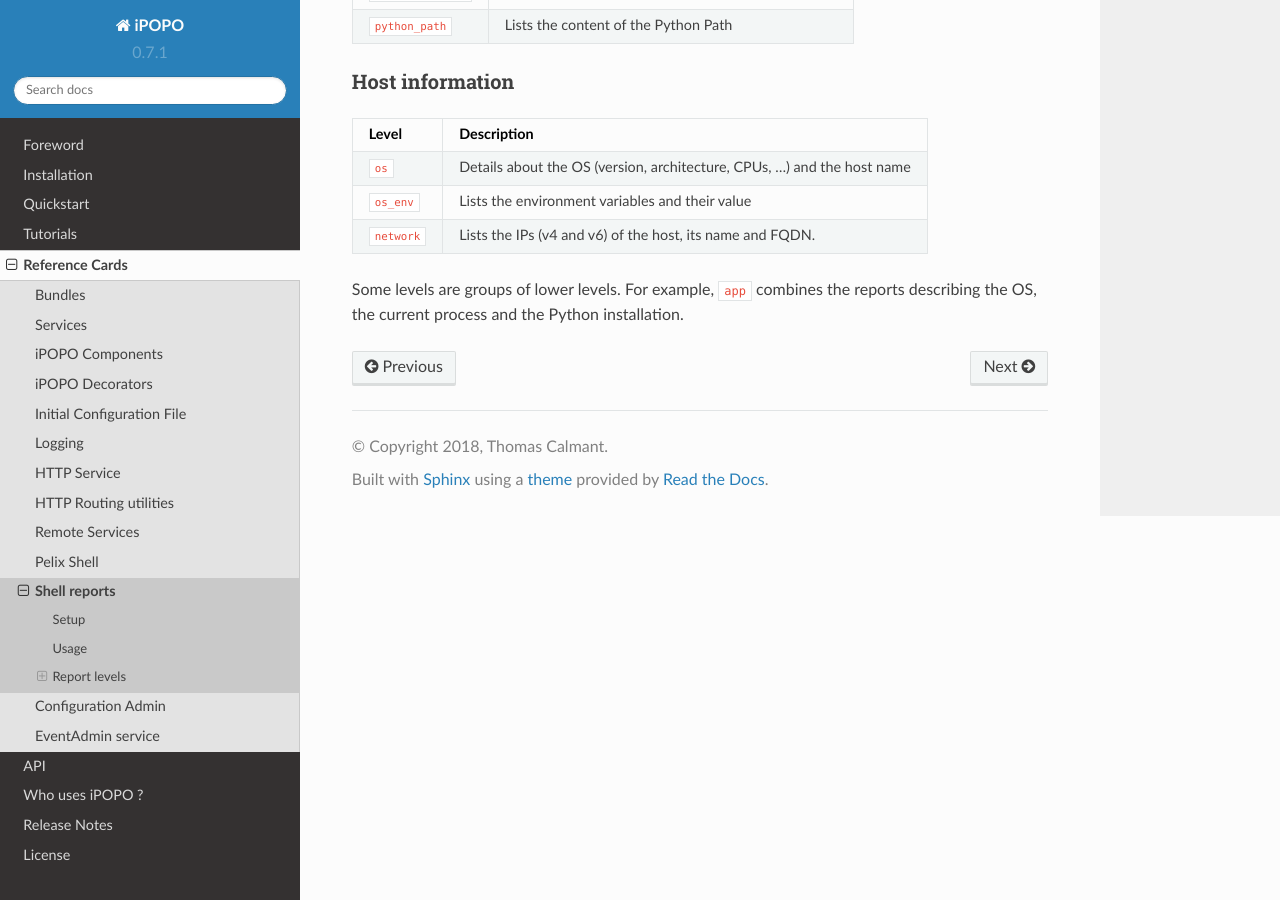
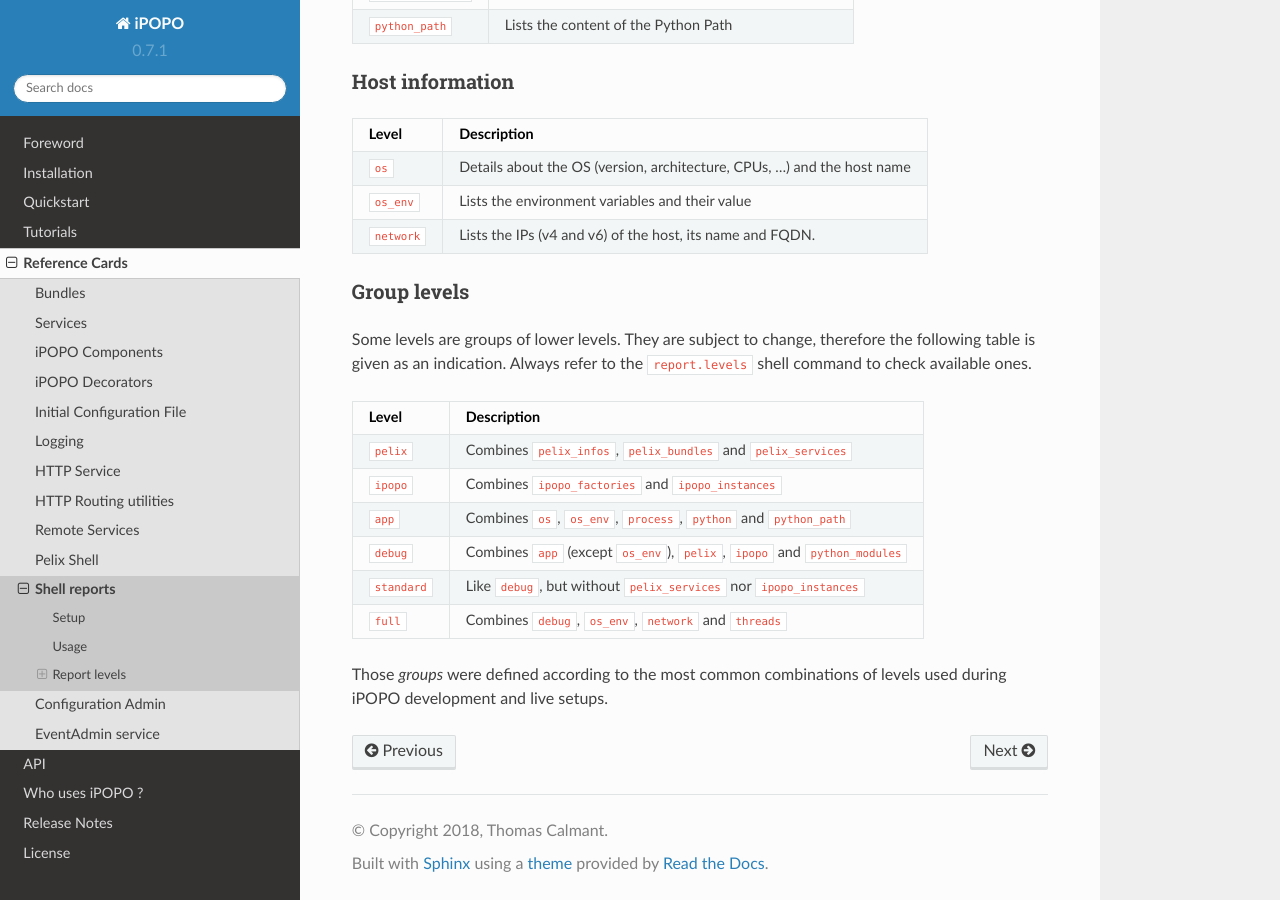
Before and after one commit to tcalmant/ipopo, a Sphinx documentation site: the page built from docs/refcards/shell_report.rst, in a window 1280 px wide and 900 px high, scrolled down 1787 px. Built offline with Sphinx 7.4.7 and the Read the Docs theme 2.0.0, drawn with Linux system fonts in a browser that asks for light colours; pages that are not in the unit, such as notebooks, are missing from menus.

Commit message:
Added report groups in shell report documentation

```diff
--- a/docs/refcards/shell_report.rst
+++ b/docs/refcards/shell_report.rst
@@ -99,5 +99,23 @@ Level       Description
 ``network`` Lists the IPs (v4 and v6) of the host, its name and FQDN.
 =========== ====================================================================
 
-Some levels are groups of lower levels. For example, ``app`` combines the
-reports describing the OS, the current process and the Python installation.
+Group levels
+------------
+
+Some levels are groups of lower levels. They are subject to change, therefore
+the following table is given as an indication.
+Always refer to the ``report.levels`` shell command to check available ones.
+
+============ ===================================================================
+Level        Description
+============ ===================================================================
+``pelix``    Combines ``pelix_infos``, ``pelix_bundles`` and ``pelix_services``
+``ipopo``    Combines ``ipopo_factories`` and ``ipopo_instances``
+``app``      Combines ``os``, ``os_env``, ``process``, ``python`` and ``python_path``
+``debug``    Combines ``app`` (except ``os_env``), ``pelix``, ``ipopo`` and ``python_modules``
+``standard`` Like ``debug``, but without ``pelix_services`` nor ``ipopo_instances``
+``full``     Combines ``debug``, ``os_env``, ``network`` and ``threads``
+============ ===================================================================
+
+Those *groups* were defined according to the most common combinations of levels
+used during iPOPO development and live setups.
```
